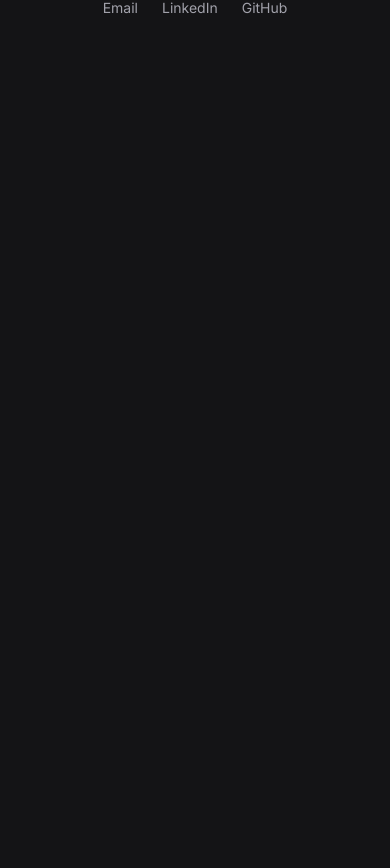
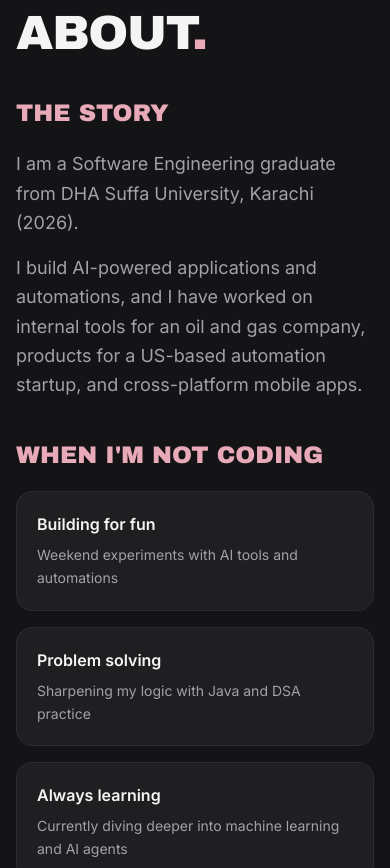
Before and after one commit to ridamalik26/portfolio, a Next.js app: page / in a window 390 px wide. Shown: the part 875-1743 px from the top of the page. Before the commit the page ends 925 px from the top, so only its background shows below. Built offline with nearby package versions, Linux system fonts and the light colour scheme.

Commit message:
Add About and Experience timeline sections

```diff
--- a/src/app/page.tsx
+++ b/src/app/page.tsx
@@ -1,3 +1,5 @@
+import About from "@/components/About";
+import Experience from "@/components/Experience";
 import Footer from "@/components/Footer";
 import Hero from "@/components/Hero";
 import Navbar from "@/components/Navbar";
@@ -16,6 +18,8 @@ export default function Home() {
       <main id="main">
         <Hero />
         <Ticker />
+        <About />
+        <Experience />
       </main>
       <Footer />
     </>
--- /dev/null
+++ b/src/components/About.tsx
@@ -0,0 +1,36 @@
+import { about } from "@/data/portfolio";
+import Reveal from "./Reveal";
+import SectionHeading from "./SectionHeading";
+
+export default function About() {
+  return (
+    <section id="about" aria-labelledby="about-title" className="mx-auto max-w-6xl px-4 py-20 sm:px-6 md:py-28">
+      <SectionHeading id="about-title">{about.heading}</SectionHeading>
+
+      <div className="grid gap-10 lg:grid-cols-2 lg:gap-16">
+        <Reveal>
+          <h3 className="font-display text-2xl uppercase text-accent sm:text-3xl">{about.storyTitle}</h3>
+          <div className="mt-5 space-y-4 text-lg leading-relaxed text-muted">
+            {about.story.map((p) => (
+              <p key={p}>{p}</p>
+            ))}
+          </div>
+        </Reveal>
+
+        <div>
+          <Reveal>
+            <h3 className="font-display text-2xl uppercase text-accent sm:text-3xl">{about.offTitle}</h3>
+          </Reveal>
+          <ul className="mt-5 grid gap-4 sm:grid-cols-3 lg:grid-cols-1 xl:grid-cols-3">
+            {about.off.map((item, i) => (
+              <Reveal as="li" key={item.title} delay={i * 0.1} className="card-lift rounded-2xl border border-border bg-card p-5">
+                <h4 className="font-semibold text-foreground">{item.title}</h4>
+                <p className="mt-2 text-sm leading-relaxed text-muted">{item.text}</p>
+              </Reveal>
+            ))}
+          </ul>
+        </div>
+      </div>
+    </section>
+  );
+}
--- /dev/null
+++ b/src/components/Experience.tsx
@@ -0,0 +1,64 @@
+import { experience } from "@/data/portfolio";
+import Reveal from "./Reveal";
+import SectionHeading from "./SectionHeading";
+
+const linkClass =
+  "inline-flex items-center rounded-full border border-border px-4 py-1.5 text-sm font-medium text-foreground transition-colors hover:border-accent hover:text-accent";
+
+export default function Experience() {
+  return (
+    <section id="experience" aria-labelledby="experience-title" className="mx-auto max-w-6xl px-4 py-20 sm:px-6 md:py-28">
+      <SectionHeading id="experience-title">Experience</SectionHeading>
+
+      <ol className="relative ml-3 border-l border-border md:ml-4">
+        {experience.map((company) => (
+          <Reveal as="li" key={company.name} className="relative pb-14 pl-8 last:pb-0 md:pl-12">
+            <span
+              aria-hidden="true"
+              className="absolute -left-[7px] top-2 h-3.5 w-3.5 rounded-full border-2 border-background bg-accent shadow-[0_0_0_4px_rgba(232,169,184,0.2)]"
+            />
+            <header>
+              <h3 className="font-display text-3xl uppercase leading-tight text-foreground sm:text-4xl">
+                {company.name}
+              </h3>
+              <p className="mt-2 text-lg font-semibold text-accent">{company.role}</p>
+              <p className="text-sm text-muted">{company.dates}</p>
+              <p className="mt-2 text-sm text-muted">
+                <span className="font-semibold text-foreground">Stack: </span>
+                {company.stack.join(", ")}
+              </p>
+            </header>
+
+            <ul className="mt-6 space-y-4">
+              {company.work.map((item) => (
+                <li key={item.title} className="card-lift rounded-2xl border border-border bg-card p-5 sm:p-6">
+                  <h4 className="text-lg font-bold text-foreground">{item.title}</h4>
+                  {item.stack && (
+                    <p className="mt-1 text-sm text-accent">{item.stack.join(", ")}</p>
+                  )}
+                  <ul className="mt-3 space-y-2">
+                    {item.bullets.map((b) => (
+                      <li key={b} className="flex gap-3 text-sm leading-relaxed text-muted sm:text-base">
+                        <span aria-hidden="true" className="mt-2.5 h-1.5 w-1.5 shrink-0 rounded-full bg-accent" />
+                        <span>{b}</span>
+                      </li>
+                    ))}
+                  </ul>
+                  {item.links && (
+                    <div className="mt-4 flex flex-wrap gap-2">
+                      {item.links.map((l) => (
+                        <a key={l.href} href={l.href} target="_blank" rel="noopener noreferrer" className={linkClass}>
+                          {l.label}
+                        </a>
+                      ))}
+                    </div>
+                  )}
+                </li>
+              ))}
+            </ul>
+          </Reveal>
+        ))}
+      </ol>
+    </section>
+  );
+}
```
